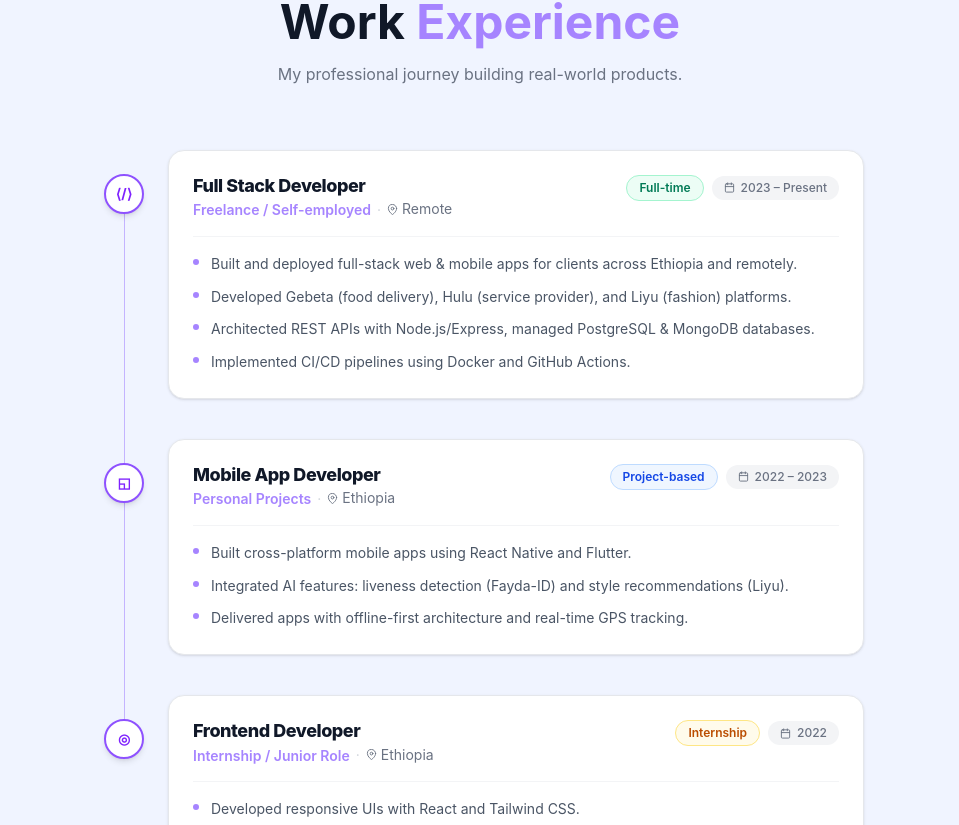
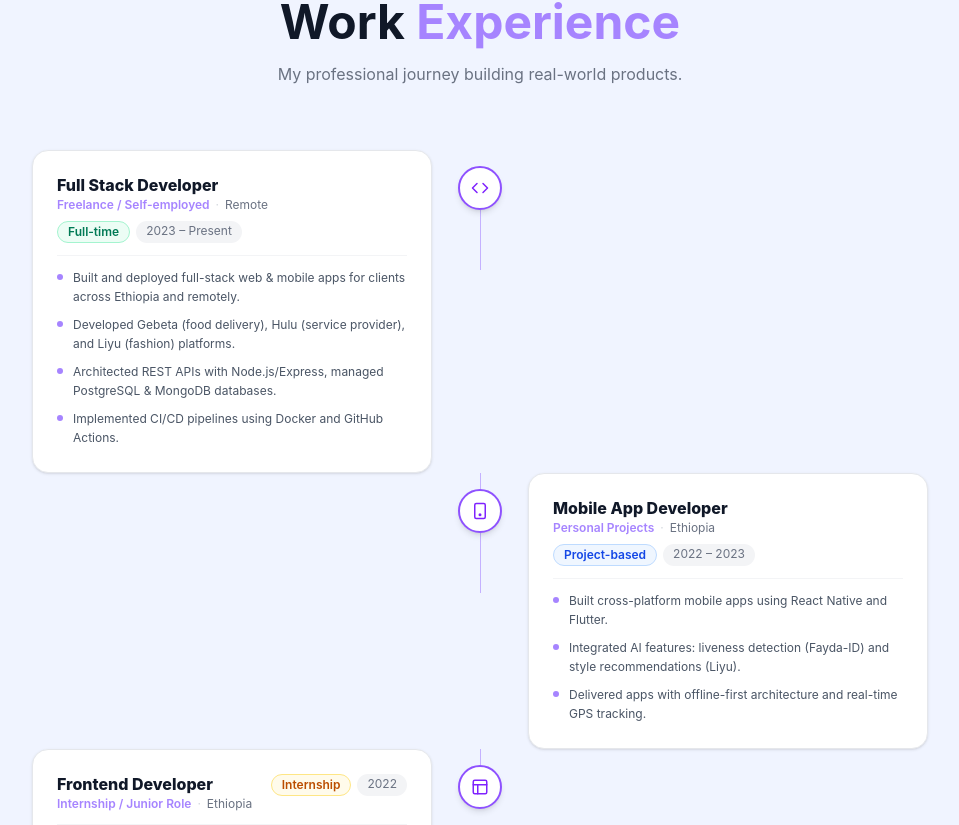
Before and after one commit to Abelink2119/portfolio, a React (Vite) app: page / in a window 1280 px wide. Shown: the part 3275-4100 px from the top of the page, without its empty margins (160-1119 px from the left). Built offline with nearby package versions, Linux system fonts and the light colour scheme.

Commit message:
ExperienceSection: alternating left/right timeline with programmer icons

```diff
--- a/src/components/ExperienceSection.jsx
+++ b/src/components/ExperienceSection.jsx
@@ -1,4 +1,21 @@
 import { useEffect, useRef, useState } from 'react'
+
+/* ── Programmer SVG icons ─────────────────────────────────────── */
+const CodeIcon = () => (
+  <svg width="18" height="18" viewBox="0 0 24 24" fill="none" stroke="currentColor" strokeWidth="2" strokeLinecap="round" strokeLinejoin="round">
+    <polyline points="16 18 22 12 16 6"/><polyline points="8 6 2 12 8 18"/>
+  </svg>
+)
+const MobileIcon = () => (
+  <svg width="18" height="18" viewBox="0 0 24 24" fill="none" stroke="currentColor" strokeWidth="2" strokeLinecap="round" strokeLinejoin="round">
+    <rect x="5" y="2" width="14" height="20" rx="2"/><circle cx="12" cy="17" r="1"/>
+  </svg>
+)
+const LayoutIcon = () => (
+  <svg width="18" height="18" viewBox="0 0 24 24" fill="none" stroke="currentColor" strokeWidth="2" strokeLinecap="round" strokeLinejoin="round">
+    <rect x="3" y="3" width="18" height="18" rx="2"/><line x1="3" y1="9" x2="21" y2="9"/><line x1="9" y1="21" x2="9" y2="9"/>
+  </svg>
+)
 
 const EXPERIENCES = [
   {
@@ -7,7 +24,7 @@ const EXPERIENCES = [
     period: '2023 – Present',
     type: 'Full-time',
     location: 'Remote',
-    icon: '⟨/⟩',
+    Icon: CodeIcon,
     points: [
       'Built and deployed full-stack web & mobile apps for clients across Ethiopia and remotely.',
       'Developed Gebeta (food delivery), Hulu (service provider), and Liyu (fashion) platforms.',
@@ -21,7 +38,7 @@ const EXPERIENCES = [
     period: '2022 – 2023',
     type: 'Project-based',
     location: 'Ethiopia',
-    icon: '◱',
+    Icon: MobileIcon,
     points: [
       'Built cross-platform mobile apps using React Native and Flutter.',
       'Integrated AI features: liveness detection (Fayda-ID) and style recommendations (Liyu).',
@@ -34,7 +51,7 @@ const EXPERIENCES = [
     period: '2022',
     type: 'Internship',
     location: 'Ethiopia',
-    icon: '◎',
+    Icon: LayoutIcon,
     points: [
       'Developed responsive UIs with React and Tailwind CSS.',
       'Collaborated with design teams to implement pixel-perfect interfaces.',
@@ -52,6 +69,9 @@ const TYPE_BADGE = {
 function ExperienceCard({ exp, dark, index, isLast }) {
   const ref = useRef(null)
   const [visible, setVisible] = useState(false)
+  const isLeft = index % 2 === 0   // even → card on LEFT, odd → card on RIGHT
+  const badge = dark ? TYPE_BADGE[exp.type].dark : TYPE_BADGE[exp.type].light
+  const { Icon } = exp
 
   useEffect(() => {
     const obs = new IntersectionObserver(([e]) => { if (e.isIntersecting) setVisible(true) }, { threshold: 0.1 })
@@ -59,86 +79,101 @@ function ExperienceCard({ exp, dark, index, isLast }) {
     return () => obs.disconnect()
   }, [])
 
-  const badge = dark ? TYPE_BADGE[exp.type].dark : TYPE_BADGE[exp.type].light
+  /* Card content — shared */
+  const CardBody = (
+    <div className={`flex-1 rounded-2xl border p-5 md:p-6 transition-all duration-300 ${
+      dark
+        ? 'bg-white/[0.03] border-white/10 hover:border-violet-500/40 hover:bg-white/[0.05]'
+        : 'bg-white border-gray-200 shadow-sm hover:shadow-lg hover:border-violet-300'
+    }`}>
+      {/* Top */}
+      <div className="flex flex-wrap items-start justify-between gap-2 mb-3">
+        <div>
+          <h3 className={`text-base font-extrabold leading-tight ${dark ? 'text-white' : 'text-gray-900'}`}>
+            {exp.role}
+          </h3>
+          <p className={`text-xs mt-0.5 ${dark ? 'text-gray-400' : 'text-gray-500'}`}>
+            <span className="text-violet-400 font-semibold">{exp.company}</span>
+            <span className={`mx-1.5 ${dark ? 'text-gray-600' : 'text-gray-300'}`}>·</span>
+            {exp.location}
+          </p>
+        </div>
+        <div className="flex flex-wrap gap-1.5 justify-end">
+          <span className={`text-xs font-semibold px-2.5 py-0.5 rounded-full border ${badge}`}>{exp.type}</span>
+          <span className={`text-xs px-2.5 py-0.5 rounded-full ${dark ? 'bg-white/6 text-gray-400' : 'bg-gray-100 text-gray-500'}`}>{exp.period}</span>
+        </div>
+      </div>
+
+      {/* Divider */}
+      <div className={`h-px mb-3 ${dark ? 'bg-white/6' : 'bg-gray-100'}`} />
+
+      {/* Points */}
+      <ul className="flex flex-col gap-2">
+        {exp.points.map((pt, j) => (
+          <li key={j} className={`flex gap-2.5 text-xs leading-relaxed ${dark ? 'text-gray-400' : 'text-gray-600'}`}>
+            <span className="w-1.5 h-1.5 rounded-full bg-violet-400 shrink-0 mt-1.5" />
+            {pt}
+          </li>
+        ))}
+      </ul>
+    </div>
+  )
 
   return (
     <div
       ref={ref}
-      className={`relative flex gap-0 transition-all duration-700 ${visible ? 'opacity-100 translate-y-0' : 'opacity-0 translate-y-8'}`}
+      className={`relative transition-all duration-700 ${visible ? 'opacity-100 translate-y-0' : 'opacity-0 translate-y-8'}`}
       style={{ transitionDelay: `${index * 150}ms` }}
     >
-      {/* ── Timeline column ── */}
-      <div className="flex flex-col items-center w-14 shrink-0">
-        {/* Top wire segment (hidden for first item) */}
-        <div className={`w-px flex-none ${index === 0 ? 'h-6 opacity-0' : 'h-6'} ${dark ? 'bg-violet-500/40' : 'bg-violet-300'}`} />
+      {/* ── Desktop: alternating layout ── */}
+      <div className="hidden md:flex items-start gap-0">
 
-        {/* Node */}
-        <div className={`relative z-10 w-10 h-10 rounded-full border-2 flex items-center justify-center shrink-0 font-bold text-sm transition-all duration-300 ${
-          dark
-            ? 'bg-[#0a0a0f] border-violet-500 text-violet-400 shadow-[0_0_12px_rgba(139,92,246,0.4)]'
-            : 'bg-white border-violet-500 text-violet-600 shadow-md'
-        }`}>
-          {exp.icon}
+        {/* LEFT side — card or spacer */}
+        <div className="flex-1 flex justify-end pr-6">
+          {isLeft ? CardBody : <div className="flex-1" />}
         </div>
 
-        {/* Bottom wire (hidden for last item) */}
-        {!isLast && (
-          <div className={`w-px flex-1 mt-0 min-h-[80px] ${dark ? 'bg-violet-500/40' : 'bg-violet-300'}`} />
-        )}
+        {/* CENTER: wire + node */}
+        <div className="flex flex-col items-center w-12 shrink-0">
+          {/* top wire */}
+          <div className={`w-px ${index === 0 ? 'h-4 opacity-0' : 'h-4'} ${dark ? 'bg-violet-500/50' : 'bg-violet-400/60'}`} />
+          {/* node */}
+          <div className={`w-11 h-11 rounded-full border-2 flex items-center justify-center z-10 shrink-0 transition-all duration-300 ${
+            dark
+              ? 'bg-[#0a0a0f] border-violet-500 text-violet-400 shadow-[0_0_16px_rgba(139,92,246,0.45)]'
+              : 'bg-white border-violet-500 text-violet-600 shadow-md'
+          }`}>
+            <Icon />
+          </div>
+          {/* bottom wire */}
+          {!isLast
+            ? <div className={`w-px flex-1 min-h-[60px] ${dark ? 'bg-violet-500/50' : 'bg-violet-400/60'}`} />
+            : <div className="h-4" />
+          }
+        </div>
+
+        {/* RIGHT side — card or spacer */}
+        <div className="flex-1 pl-6">
+          {!isLeft ? CardBody : <div className="flex-1" />}
+        </div>
       </div>
 
-      {/* ── Card ── */}
-      <div className={`flex-1 ml-4 mb-10 rounded-2xl border p-6 transition-all duration-300 ${
-        dark
-          ? 'bg-white/[0.03] border-white/10 hover:border-violet-500/40 hover:bg-white/[0.05]'
-          : 'bg-white border-gray-200 shadow-sm hover:shadow-lg hover:border-violet-300'
-      }`}>
-
-        {/* Header */}
-        <div className="flex flex-wrap items-start justify-between gap-3 mb-4">
-          <div>
-            <h3 className={`text-lg font-extrabold tracking-tight leading-tight ${dark ? 'text-white' : 'text-gray-900'}`}>
-              {exp.role}
-            </h3>
-            <p className={`text-sm mt-0.5 ${dark ? 'text-gray-400' : 'text-gray-500'}`}>
-              <span className="text-violet-400 font-semibold">{exp.company}</span>
-              <span className={`mx-1.5 ${dark ? 'text-gray-600' : 'text-gray-300'}`}>·</span>
-              <span className="inline-flex items-center gap-1">
-                <svg width="11" height="11" viewBox="0 0 24 24" fill="none" stroke="currentColor" strokeWidth="2" strokeLinecap="round" strokeLinejoin="round">
-                  <path d="M21 10c0 7-9 13-9 13s-9-6-9-13a9 9 0 0 1 18 0z"/><circle cx="12" cy="10" r="3"/>
-                </svg>
-                {exp.location}
-              </span>
-            </p>
+      {/* ── Mobile: single column ── */}
+      <div className="flex md:hidden gap-4 mb-8">
+        {/* wire + node */}
+        <div className="flex flex-col items-center shrink-0">
+          <div className={`w-px ${index === 0 ? 'h-3 opacity-0' : 'h-3'} ${dark ? 'bg-violet-500/50' : 'bg-violet-400/60'}`} />
+          <div className={`w-10 h-10 rounded-full border-2 flex items-center justify-center shrink-0 ${
+            dark
+              ? 'bg-[#0a0a0f] border-violet-500 text-violet-400 shadow-[0_0_12px_rgba(139,92,246,0.4)]'
+              : 'bg-white border-violet-500 text-violet-600 shadow-md'
+          }`}>
+            <Icon />
           </div>
-
-          <div className="flex items-center gap-2 flex-wrap justify-end">
-            <span className={`text-xs font-semibold px-3 py-1 rounded-full border ${badge}`}>
-              {exp.type}
-            </span>
-            <span className={`text-xs font-medium px-3 py-1 rounded-full inline-flex items-center gap-1.5 ${
-              dark ? 'bg-white/6 text-gray-400' : 'bg-gray-100 text-gray-500'
-            }`}>
-              <svg width="11" height="11" viewBox="0 0 24 24" fill="none" stroke="currentColor" strokeWidth="2" strokeLinecap="round" strokeLinejoin="round">
-                <rect x="3" y="4" width="18" height="18" rx="2"/><line x1="16" y1="2" x2="16" y2="6"/><line x1="8" y1="2" x2="8" y2="6"/><line x1="3" y1="10" x2="21" y2="10"/>
-              </svg>
-              {exp.period}
-            </span>
-          </div>
+          {!isLast && <div className={`w-px flex-1 min-h-[40px] ${dark ? 'bg-violet-500/50' : 'bg-violet-400/60'}`} />}
         </div>
-
-        {/* Divider */}
-        <div className={`h-px mb-4 ${dark ? 'bg-white/6' : 'bg-gray-100'}`} />
-
-        {/* Bullet points */}
-        <ul className="flex flex-col gap-2.5">
-          {exp.points.map((pt, j) => (
-            <li key={j} className={`flex gap-3 text-sm leading-relaxed ${dark ? 'text-gray-400' : 'text-gray-600'}`}>
-              <span className="text-violet-400 shrink-0 mt-1.5 w-1.5 h-1.5 rounded-full bg-violet-400 block" />
-              {pt}
-            </li>
-          ))}
-        </ul>
+        {/* card */}
+        <div className="flex-1 pb-2">{CardBody}</div>
       </div>
     </div>
   )
@@ -159,7 +194,7 @@ export default function ExperienceSection({ theme }) {
     <section id="experience" className="relative z-10 py-28 px-6">
       <div
         ref={ref}
-        className={`max-w-3xl mx-auto transition-all duration-700 ${visible ? 'opacity-100 translate-y-0' : 'opacity-0 translate-y-10'}`}
+        className={`max-w-4xl mx-auto transition-all duration-700 ${visible ? 'opacity-100 translate-y-0' : 'opacity-0 translate-y-10'}`}
       >
         {/* Header */}
         <div className="text-center mb-16">
```
